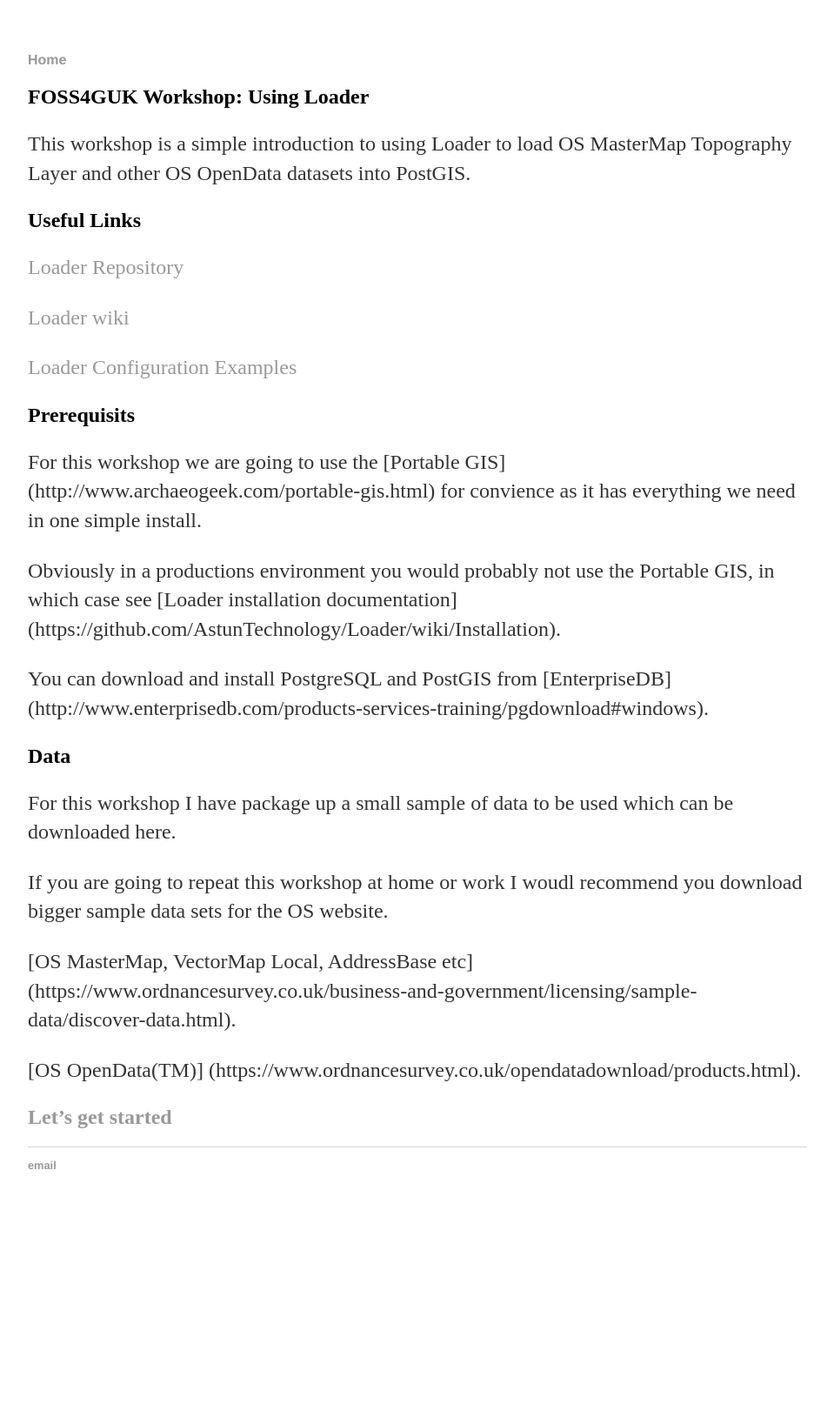
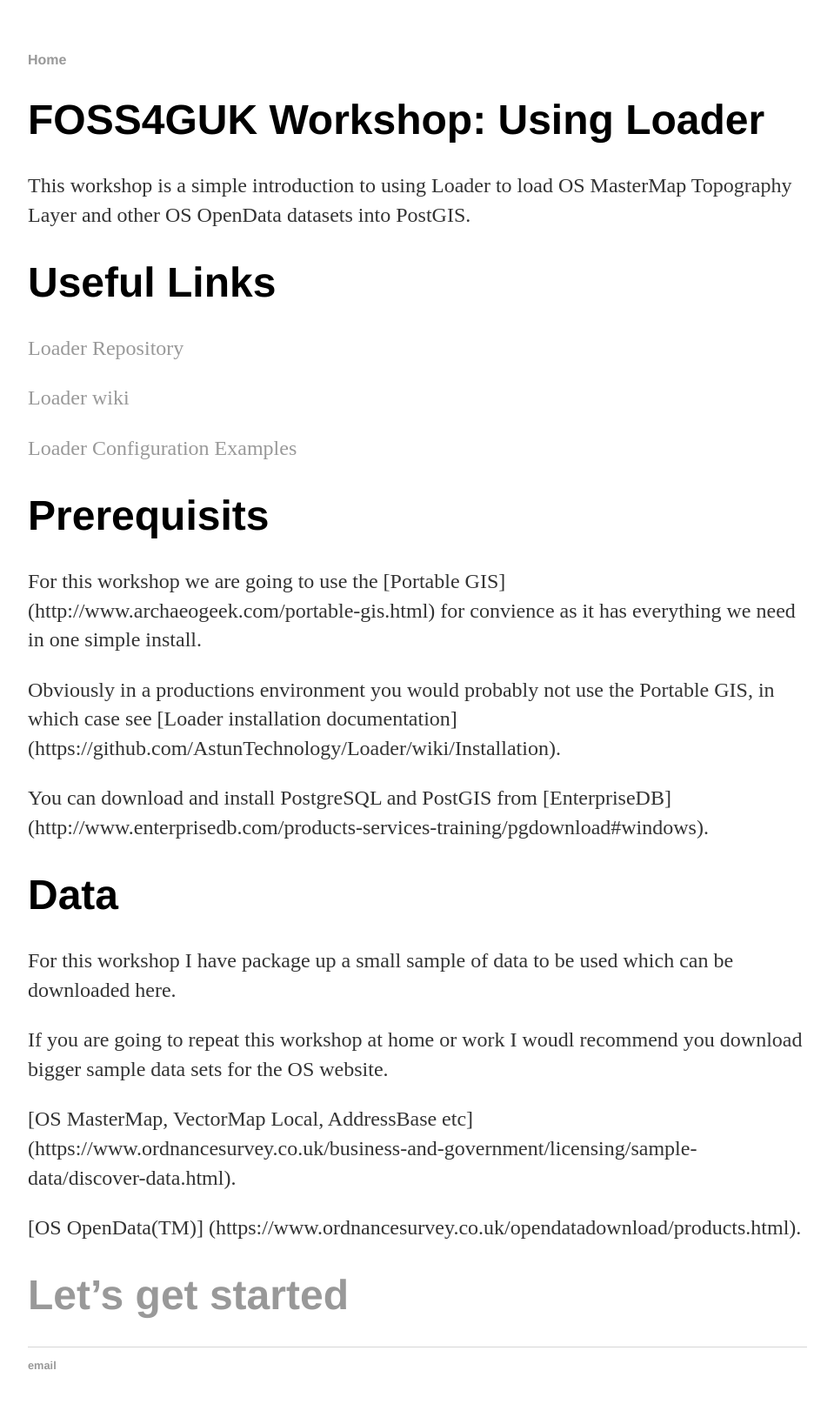
Before and after one commit to walkermatt/aileenh.github.io, a Jekyll site: the page built from index.md, in a window 1280 px wide. Shown: the whole page at 87% size, without its empty margins (160-1119 px from the left). Built offline with Jekyll 4.4.1, drawn with Linux system fonts in a browser that asks for light colours; Markdown is read by kramdown in place of the engine named in the settings; before the commit the page ends 1407 px from its top, so only the background shows below that.

```diff
--- a/index.md
+++ b/index.md
@@ -3,10 +3,10 @@ layout: default
 title: Using Loader
 ---
 
-## FOSS4GUK Workshop: Using Loader ##
+# FOSS4GUK Workshop: Using Loader #
 This workshop is a simple introduction to using Loader to load OS MasterMap Topography Layer and other OS OpenData datasets into PostGIS.
 
-## Useful Links ##
+# Useful Links #
 [Loader Repository](https://github.com/AstunTechnology/Loader)
 
 [Loader wiki](https://github.com/AstunTechnology/Loader/wiki)
@@ -14,14 +14,14 @@ This workshop is a simple introduction to using Loader to load OS MasterMap Topo
 [Loader Configuration Examples](https://github.com/AstunTechnology/Loader/wiki/Configuration-examples)
 
 
-## Prerequisits ##
+# Prerequisits #
 For this workshop we are going to use the [Portable GIS] (http://www.archaeogeek.com/portable-gis.html) for convience as it has everything we need in one simple install.
 
 Obviously in a productions environment you would probably not use the Portable GIS, in which case see [Loader installation documentation] (https://github.com/AstunTechnology/Loader/wiki/Installation).
 
 You can download and install PostgreSQL and PostGIS from [EnterpriseDB] (http://www.enterprisedb.com/products-services-training/pgdownload#windows).
 
-## Data ##
+# Data #
 For this workshop I have package up a small sample of data to be used which can be downloaded here.
 
 If you are going to repeat this workshop at home or work I woudl recommend you download bigger sample data sets for the OS website.
@@ -30,4 +30,4 @@ If you are going to repeat this workshop at home or work I woudl recommend you d
 
 [OS OpenData(TM)] (https://www.ordnancesurvey.co.uk/opendatadownload/products.html).
 
-## [Let's get started](http://aileenh.github.io/lets-get-started.html) ##
+# [Let's get started](http://aileenh.github.io/lets-get-started.html) #
```
